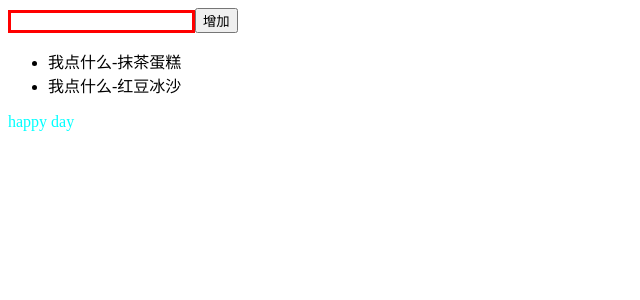
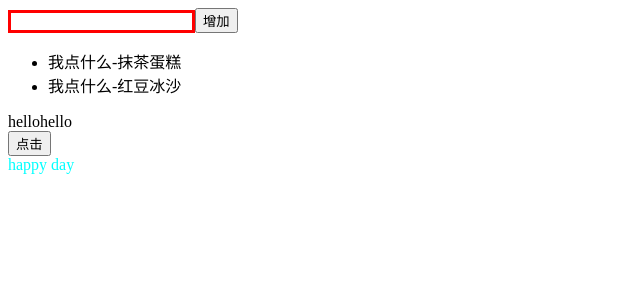
Before and after one commit to GouYuQing/reactLearning, a React (Create React App) app in the folder demo01/: page / in a window 1280 px wide. Shown: the top 300 px of the page, without its empty margins (0-640 px from the left). Built offline with nearby package versions, Linux system fonts and the light colour scheme; no server answers.

Commit message:
Animation and remote data requests

```diff
--- a/demo01/package.json
+++ b/demo01/package.json
@@ -3,9 +3,11 @@
   "version": "0.1.0",
   "private": true,
   "dependencies": {
+    "axios": "^0.19.0",
     "react": "^16.8.6",
     "react-dom": "^16.8.6",
-    "react-scripts": "3.0.1"
+    "react-scripts": "3.0.1",
+    "react-transition-group": "^4.2.2"
   },
   "scripts": {
     "start": "react-scripts start",
--- /dev/null
+++ b/demo01/src/CssTest.js
@@ -0,0 +1,32 @@
+import React, { Component } from 'react';
+import { CSSTransition } from 'react-transition-group'
+class CssTest extends Component {
+    constructor(props) {
+        super(props);
+        this.state = {
+            isShow: true
+        }
+        this.toToggole = this.toToggole.bind(this)
+    }
+    render() {
+        return (<div>
+            <CSSTransition
+                in={this.state.isShow}//是否出现的状态
+                timeout={2000}//持续是时间
+                classNames="boss-text"//classnames值防止重复
+                unmountOnExit
+            >
+                <div >hellohello</div>
+            </CSSTransition>
+
+            <div><button onClick={this.toToggole}>点击</button></div>
+        </div>);
+    }
+    toToggole() {
+        this.setState({
+            isShow: this.state.isShow ? false : true
+        })
+    }
+}
+
+export default CssTest;
--- a/demo01/src/Sister.js
+++ b/demo01/src/Sister.js
@@ -1,6 +1,9 @@
 import React, { Component, Fragment } from 'react'
+import axois from 'axios'
 import './style.css'
 import Sisieritem from './Sisteritem'
+import CssTest from './CssTest'
+import {CSSTransition,TransitionGroup} from 'react-transition-group'
 //增加fragment不影响flex布局
 class Sister extends Component {
     constructor(props) {
@@ -15,6 +18,9 @@ class Sister extends Component {
     }
     componentDidMount(){
         console.log('组件挂载完成的时刻')
+        axois.post('https://web-api.juejin.im/v3/web/wbbr/bgeda')
+        .then((res)=>{console.log('axios获取的数据成功'+JSON.stringify(res))})
+        .catch((error)=>{console.log('axios获取数据失败'+error)})
     }
     shouldComponentUpdate(){
         console.log('1在组件更新前执行');
@@ -48,11 +54,19 @@ class Sister extends Component {
                     <button type="button" onClick={this.addList.bind(this)}>增加</button>
                 </div>
                 <ul ref={(ul)=>{this.ul = ul}}>
+                    <TransitionGroup>
                     {/* <li>奶茶</li>
                        <li>冰淇淋</li> */}
                     {
                         this.state.list.map((item, index) => {
                             return (
+                                <CSSTransition
+                                timeout={2000}
+                                classNames='boss-text'
+                                unmountOnExit
+                                appear={true}
+                                key={index+item}
+                                >
                                 <div>
                                     <Sisieritem
                                         // avname='我'
@@ -63,14 +77,16 @@ class Sister extends Component {
                                         deleteItem={this.deleteItem.bind(this)}
                                     />
                                 </div>
+                                </CSSTransition>
 
                             )
 
                         })
                     }
+                    </TransitionGroup>
                 </ul>
 
-
+                    <CssTest/>
             </Fragment>
         )
     }
--- a/demo01/src/Sisteritem.js
+++ b/demo01/src/Sisteritem.js
@@ -12,6 +12,14 @@ class Sisieritem extends Component {
     }
     componentWillUnmount(){
         console.log('组件被删除之前执行')
+    }
+    shouldComponentUpdate(nextProps,nextState){
+        if(nextProps.content!==this.props.content){
+            return true;
+        }else{
+            return false;
+
+        }
     }
     render() {
         return (
--- a/demo01/src/style.css
+++ b/demo01/src/style.css
@@ -1,3 +1,61 @@
 .input{
     border: 3px solid red;
 }
+/* .show{
+     opacity: 1;
+    transition: all 0.5s ease-in;
+    animation:show-item 2s ease-in forwards;
+}
+.hide{
+    opacity: 0;
+    transition: all 0.5s ease-in;
+    animation:hide-item 2s ease-in forwards;
+}
+@keyframes hide-item{
+    0%{
+        opacity: 1;
+        color: yellow;
+    }
+    50%{
+        opacity: 0.5;
+        color:red;
+    }
+    100%{
+        opacity: 0;
+        color: yellowgreen;
+    }
+}
+@keyframes show-item{
+    0%{
+        opacity: 1;
+        color: yellow;
+    }
+    50%{
+        opacity: 0.5;
+        color:red;
+    }
+    100%{
+        opacity: 0;
+        color: yellowgreen;
+    }
+} */
+.boss-text-enter{
+    opacity: 0;
+}
+.boss-text-enter-active{
+    opacity: 1;
+    transition: opacity 2000ms;
+}
+.boss-text-enter-done{
+    opacity: 1;
+}
+.boss-text-exit{
+    opacity: 1;
+}
+.boss-text-exit-active{
+    opacity: 0;
+    transition: opacity 2000ms;
+}
+.boss-text-exit-done{
+    opacity: 0;
+}
```
Also changed, not shown: 2 other files (tests, documents, lock files or other folders).
